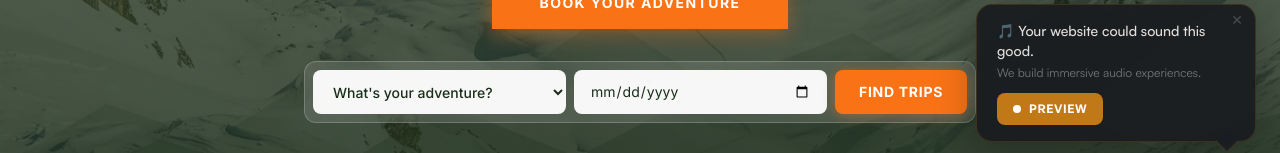
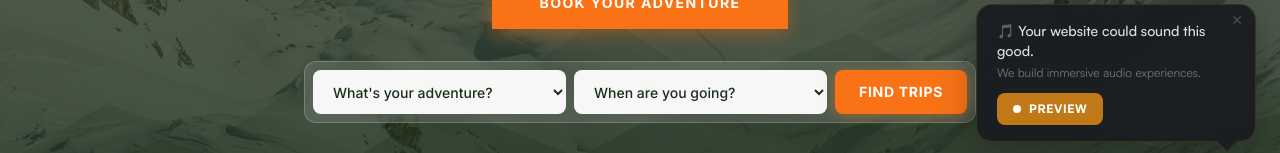
Before and after one commit to AgentWarhead/kootenay-made, a Next.js app: page /styles/demos/adventure-outdoors in a window 1280 px wide. Shown: the part 574-727 px from the top of the page. Built offline with nearby package versions, Linux system fonts and the light colour scheme.

Commit message:
adventure: replace blank date input with labeled select dropdown

```diff
--- a/src/app/styles/demos/adventure-outdoors/page.tsx
+++ b/src/app/styles/demos/adventure-outdoors/page.tsx
@@ -436,9 +436,16 @@ export default function AdventureOutdoorsDemo() {
                 <option>River Rafting</option>
                 <option>Multi-Day Camping</option>
               </select>
-              <input type="date"
-                className="flex-1 px-4 py-3 text-sm rounded-lg outline-none"
-                style={{ backgroundColor: 'rgba(255,255,255,0.95)', color: '#1b2d1b' }} />
+              <select className="flex-1 px-4 py-3 text-sm rounded-lg font-medium outline-none"
+                style={{ backgroundColor: 'rgba(255,255,255,0.95)', color: '#1b2d1b' }}
+                defaultValue="">
+                <option value="" disabled>When are you going?</option>
+                <option>This Weekend</option>
+                <option>Next Week</option>
+                <option>This Month</option>
+                <option>Next Month</option>
+                <option>I&apos;m Flexible</option>
+              </select>
               <button
                 className="px-6 py-3 text-sm font-bold uppercase tracking-wider rounded-lg whitespace-nowrap transition-all hover:scale-105"
                 style={{ backgroundColor: '#f97316', color: '#fff', boxShadow: '0 2px 12px rgba(249,115,22,0.4)' }}>
```
